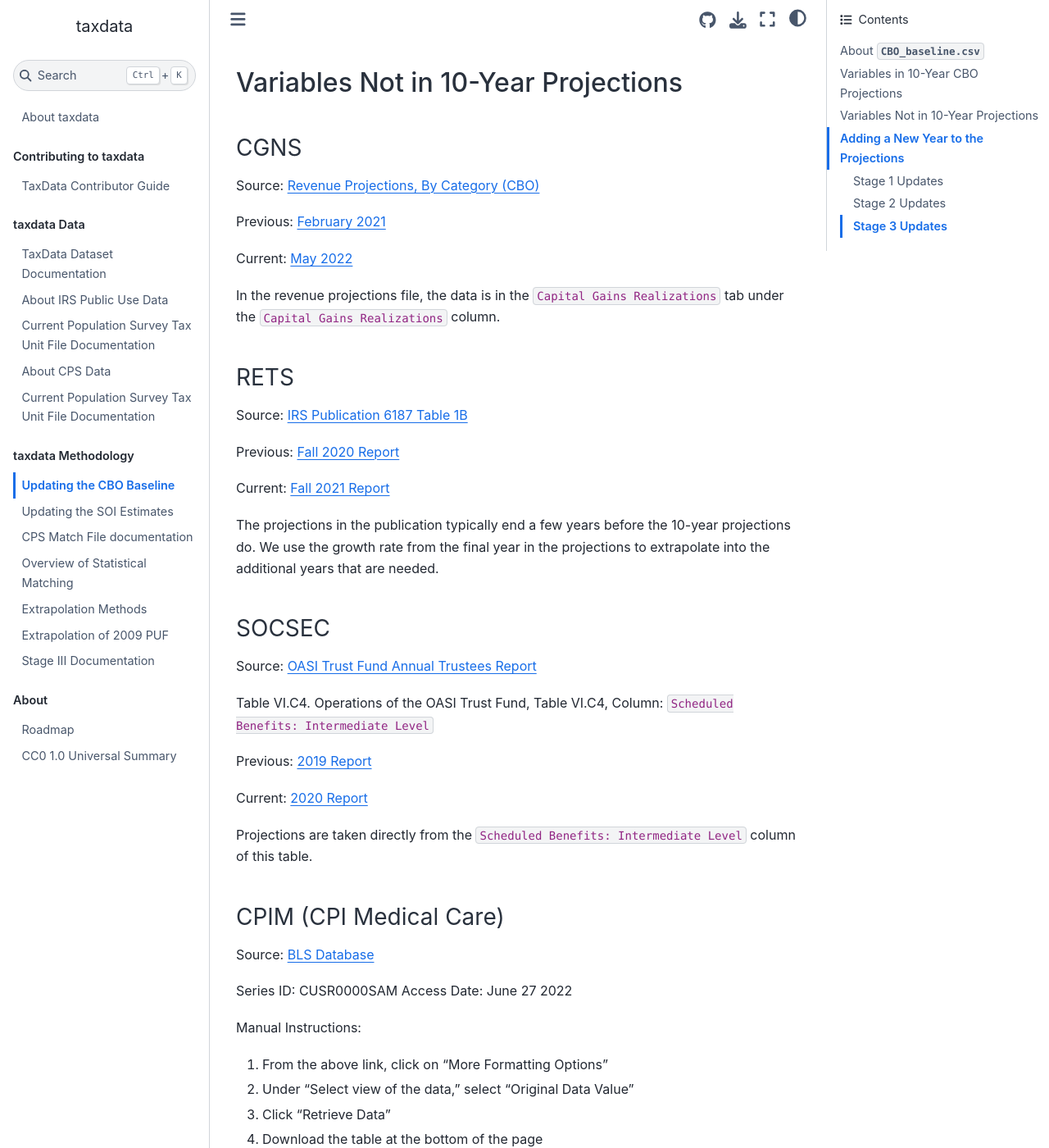
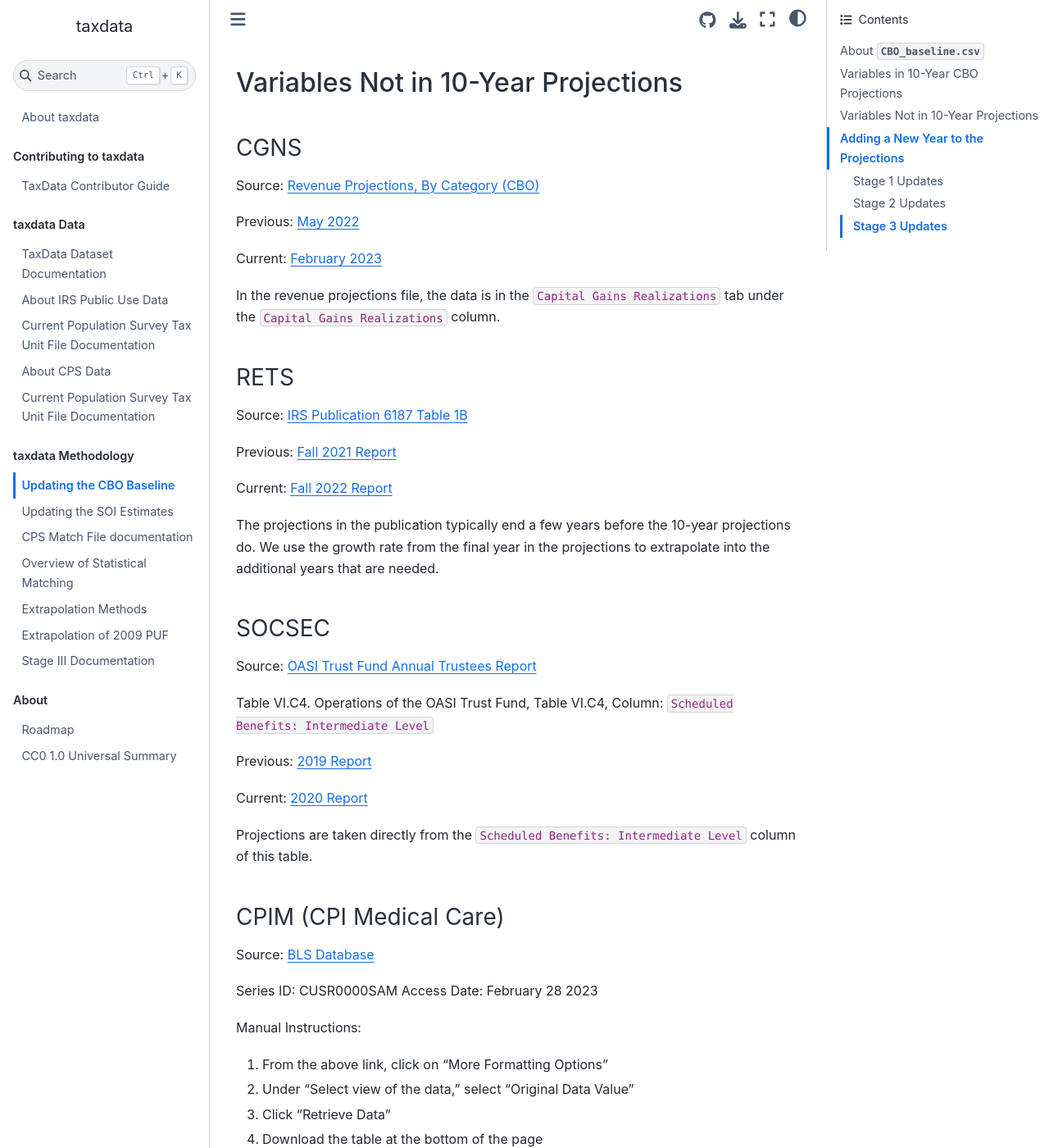
Before and after one commit to PSLmodels/taxdata, a Jupyter Book: the page built from docs/book/content/methods/CBO_Baseline_Updating_Instructions.md, in a window 1280 px wide and 1400 px high, scrolled down 1794 px. Shown: the whole window at 82% size. Built offline with Jupyter Book 1.0.4 settings and Sphinx 7.4.7 and the Sphinx Book theme 1.1.4, drawn with Linux system fonts in a browser that asks for light colours; pages that are not in the unit, such as notebooks, are missing from menus; some of the changed text lies outside the part shown.

Commit message:
update cbo baseline

```diff
--- a/docs/book/content/methods/CBO_Baseline_Updating_Instructions.md
+++ b/docs/book/content/methods/CBO_Baseline_Updating_Instructions.md
@@ -47,9 +47,9 @@
 To manually update these variables download the latest file and copy/paste the
 specific variables.
 
-Previous Document: February 2021
+Previous Document: May 2022
 
-Current Document: May 2022
+Current Document: February 2023
 
 | Variable | Name In CBO Document                                |
 |----------|-----------------------------------------------------|
@@ -70,9 +70,9 @@
 
 Source: [Revenue Projections, By Category (CBO)](https://www.cbo.gov/about/products/budget-economic-data#7)
 
-Previous: [February 2021](https://www.cbo.gov/system/files/2021-02/51138-2021-02-11-revenueprojections.xlsx)
+Previous: [May 2022](https://www.cbo.gov/system/files/2022-05/51138-2022-05-Revenue-Projections.xlsx)
 
-Current: [May 2022](https://www.cbo.gov/system/files/2022-05/51138-2022-05-Revenue-Projections.xlsx)
+Current: [February 2023](https://www.cbo.gov/system/files/2023-02/51138-2023-02-Revenue.xlsx)
 
 In the revenue projections file, the data is in the `Capital Gains Realizations`
 tab under the `Capital Gains Realizations` column.
@@ -81,9 +81,9 @@
 
 Source: [IRS Publication 6187 Table 1B](https://www.irs.gov/statistics/projections-of-federal-tax-return-filings)
 
-Previous: [Fall 2020 Report](https://www.irs.gov/pub/irs-soi/20projpub6187tables.xls)
+Previous: [Fall 2021 Report](https://www.irs.gov/pub/irs-soi/21projpub6187tables.xls)
 
-Current: [Fall 2021 Report](https://www.irs.gov/pub/irs-soi/21projpub6187tables.xls)
+Current: [Fall 2022 Report](https://www.irs.gov/pub/irs-soi/22projpub6187tables.xlsx)
 
 The projections in the publication typically end a few years before the
 10-year projections do. We use the growth rate from the final year in the
@@ -108,7 +108,7 @@
 Source: [BLS Database](http://data.bls.gov/timeseries/CUSR0000SAM?output_view=pct_1mth)
 
 Series ID: CUSR0000SAM
-Access Date: June 27 2022
+Access Date: February 28 2023
 
 Manual Instructions:
 
```
Also changed, not shown: 2 other files.
